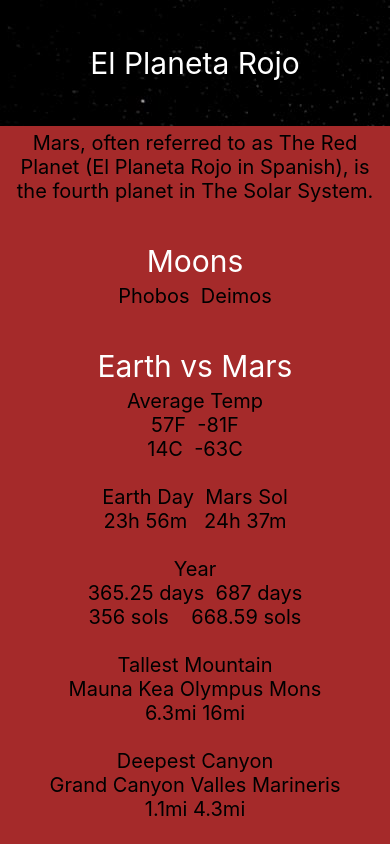
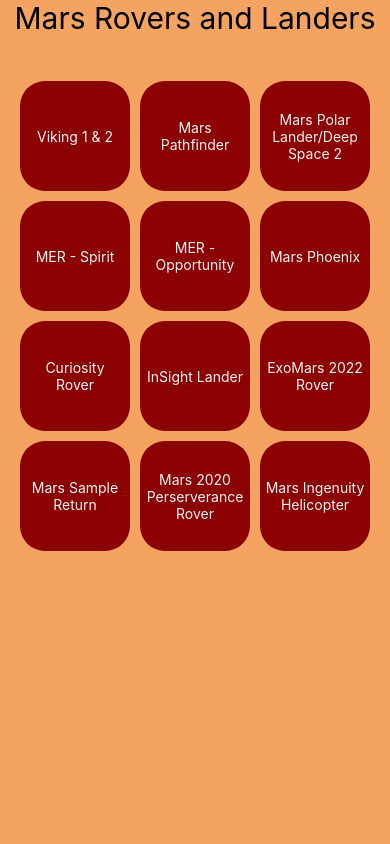
Before and after one commit to kstick9210/el-planeta-rojo, a React Native app: screen / in a window 390 px wide. Built offline with nearby package versions, Linux system fonts and the light colour scheme.

Commit message:
style rover landing and create rover button

```diff
--- a/App.js
+++ b/App.js
@@ -1,8 +1,10 @@
 import React from 'react';
+
 import MarsScreen from './app/screens/MarsScreen';
+import RoversLandingScreen from './app/screens/RoversLandingScreen';
 
 export default function App() {
   return (
-    <MarsScreen />
+    <RoversLandingScreen />
   );
 }
--- /dev/null
+++ b/app/components/RoverButton.js
@@ -0,0 +1,27 @@
+import React from 'react';
+import { View, StyleSheet, Text, TouchableOpacity } from 'react-native';
+
+export default function RoverButton({ rover }) {
+    return (
+        <TouchableOpacity style={styles.container}>
+            <Text style={styles.text}>{rover}</Text>
+        </TouchableOpacity>
+    )
+}
+
+const styles = StyleSheet.create({
+    container: {
+        alignItems: 'center',
+        backgroundColor: 'darkred',
+        borderRadius: 25,
+        height: 110,
+        justifyContent: 'center',
+        margin: 5,
+        paddingHorizontal: 5,
+        width: 110,
+    },
+    text: {
+        color: 'whitesmoke',
+        textAlign: 'center'
+    }
+})
--- a/app/screens/RoversLandingScreen.js
+++ b/app/screens/RoversLandingScreen.js
@@ -1,20 +1,40 @@
 import React from 'react';
-import { Text, StyleSheet } from 'react-native';
+import { Text, StyleSheet, View } from 'react-native';
 
 import Screen from '../components/Screen';
+import RoverButton from '../components/RoverButton';
 import marsInfo from '../../mars.json';
 const { rovers } = marsInfo;
 
 export default function RoversLandingScreen() {
     return (
         <Screen style={styles.container}>
-            <Text>{rovers.map(m => m)}</Text>
+            <Text style={styles.title}>Mars Rovers and Landers</Text>
+            <View style={styles.buttonWrap}>
+                {rovers.map((rover, idx) => (
+                    <RoverButton
+                        rover={rover}
+                        key={idx}
+                    />
+                ))}
+            </View>
         </Screen>
     )
 }
 
 const styles = StyleSheet.create({
     container: {
-
+        alignItems: 'center',
+        backgroundColor: 'sandybrown'
+    },
+    title: {
+        fontSize: 30
+    },
+    buttonWrap: {
+        alignItems: 'center',
+        flexDirection: 'row',
+        flexWrap: 'wrap',
+        justifyContent: 'center',
+        marginTop: 40
     }
 })
```
